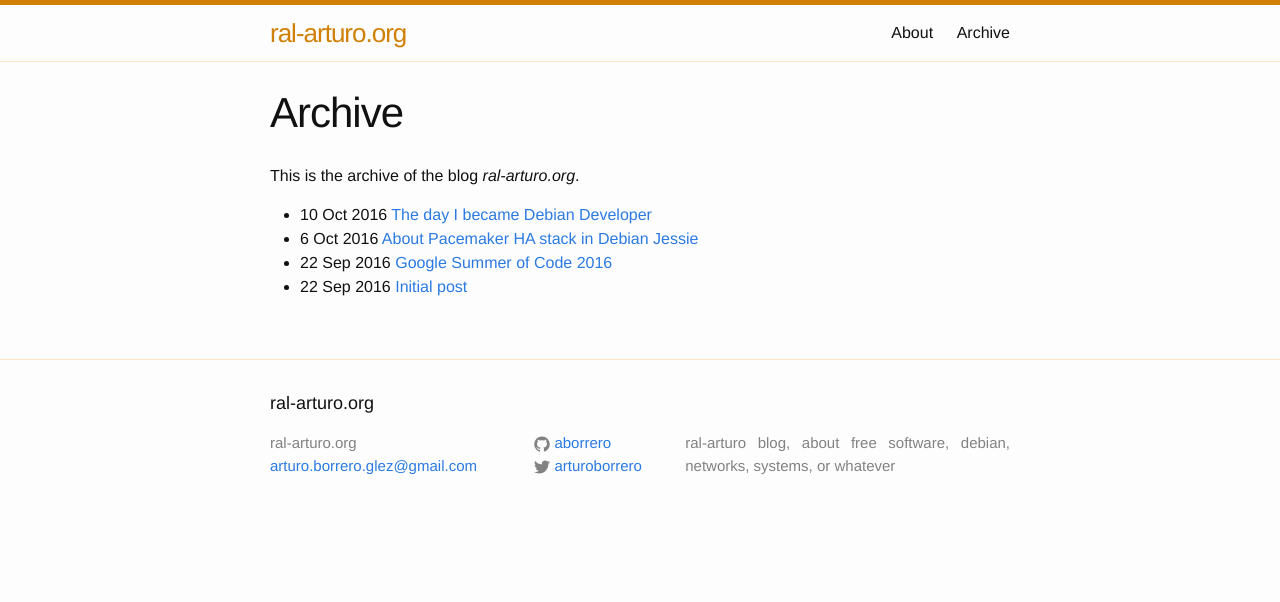
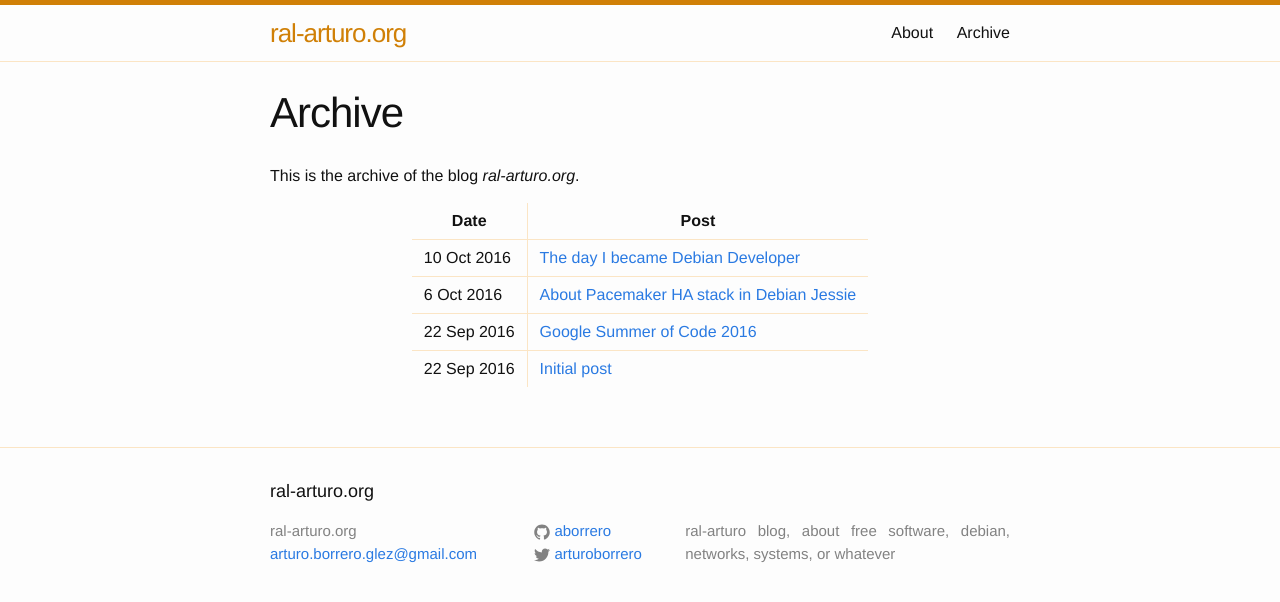
Before and after one commit to aborrero/ral-arturo.org, a Jekyll site: the page built from archive.md, in a window 1280 px wide. Shown: the top 602 px of the page. Built offline with Jekyll 4.4.1, drawn with Linux system fonts in a browser that asks for light colours.

Commit message:
archive.md: use a table for the index
Use a table for the index.

Signed-off-by: Arturo Borrero Gonzalez <arturo@debian.org>

```diff
--- a/archive.md
+++ b/archive.md
@@ -6,10 +6,6 @@ permalink: /archive/
 
 This is the archive of the blog *ral-arturo.org*.
 
-<ul>
-	{% for post in site.posts %}
-	<li>
-		{{ post.date | date: "%-d %b %Y" }} <a href="{{ post.url }}">{{ post.title }}</a>
-	</li>
-	{% endfor %}
-</ul>
+| Date                                  | Post                                          |
+|---------------------------------------|-----------------------------------------------| {% for post in site.posts %}
+| {{ post.date | date: "%-d %b %Y" }}   | <a href="{{ post.url }}">{{ post.title }}</a> | {% endfor %}
```
